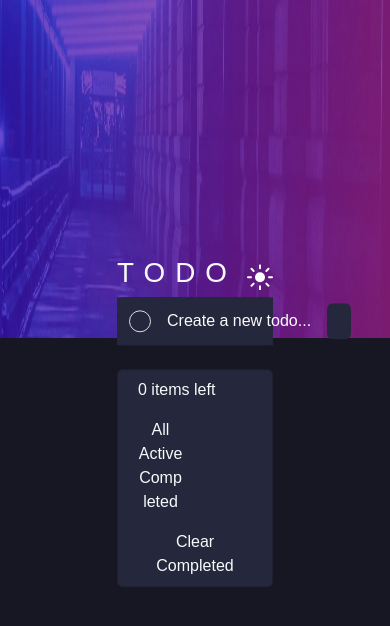
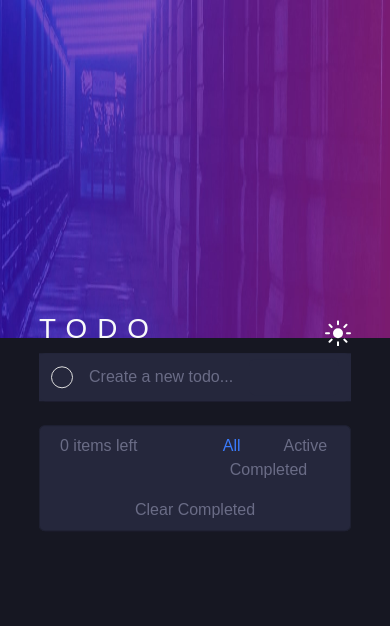
Before and after one commit to mack-daniel/todo-list-app, a React (Create React App) app: page / in a window 390 px wide. Shown: the top 626 px of the page. Built offline with nearby package versions, Linux system fonts and the light colour scheme.

Commit message:
Active button

```diff
--- a/src/App.css
+++ b/src/App.css
@@ -14,6 +14,16 @@ main {
 button {
   background: transparent;
   border: none;
+  color: hsl(234, 39%, 85%);
+}
+button:hover {
+  color: #fff;
+}
+button.active {
+  color: hsl(220, 98%, 61%) !important;
+}
+.light-text {
+  color: rgb(106, 108, 134);
 }
 .top {
   height: 40vh;
@@ -34,11 +44,7 @@ button {
   transform: translate(-50%, -50%);
   width: 40vw;
 }
-a {
-  text-decoration: none;
-  /* color: hsl(0, 0%, 98%); */
-  cursor: pointer;
-}
+
 h1 {
   letter-spacing: 10px;
   color: #fff;
@@ -52,6 +58,10 @@ h1 {
 .light-bg {
   background-color: hsl(0, 0%, 98%);
   color: #111;
+}
+.light {
+  color: hsl(234, 39%, 85%);
+  font-weight: 400;
 }
 
 input[type="checkbox"] {
@@ -101,3 +111,13 @@ input[type="checkbox"]:checked {
 .list-group-item:hover button {
   display: block;
 }
+
+@media (max-width: 686px) {
+  .content {
+    /* position: absolute;
+  top: 50%;
+  left: 50%;
+  transform: translate(-50%, -50%); */
+    width: 80vw;
+  }
+}
--- a/src/App.js
+++ b/src/App.js
@@ -11,6 +11,7 @@ function App() {
   const [todos, setTodos] = useState([]);
   const [darkMode, setDarkMode] = useState(true);
   const [filter, setFilter] = useState("All");
+  const [activeButton, setActiveButton] = useState(1);
 
   const onSubmit = (title) => {
     setTodos((currentTodos) => {
@@ -38,16 +39,27 @@ function App() {
     });
   };
 
-  const allTodos = (name) => {
+  const allTodos = (name, btnId) => {
     setFilter(name);
+    setActiveButton(btnId);
   };
 
-  const activeTodos = (name) => {
+  const activeTodos = (name, btnId) => {
     setFilter(name);
+    setActiveButton(btnId);
   };
 
-  const completedTodos = (name) => {
+  const completedTodos = (name, btnId) => {
     setFilter(name);
+    setActiveButton(btnId);
+  };
+
+  const clearCompleted = () => {
+    setTodos((currentTodos) => {
+      return currentTodos.map((todo) => {
+        return { ...todo, completed: false };
+      });
+    });
   };
 
   return (
@@ -66,6 +78,8 @@ function App() {
           completedTodos={completedTodos}
           activeTodos={activeTodos}
           allTodos={allTodos}
+          clearCompleted={clearCompleted}
+          activeButton={activeButton}
         />
       </div>
     </main>
--- a/src/components/InputItem.jsx
+++ b/src/components/InputItem.jsx
@@ -24,7 +24,7 @@ const InputItem = ({ onSubmit, darkMode }) => {
         }
       >
         <input type="checkbox" disabled />
-        <span id="status">
+        <span id="status" className={darkMode && "light-text"}>
           {newItem !== "" ? "Currently typing" : "Create a new todo..."}
         </span>
         <input
--- a/src/components/ListItem.jsx
+++ b/src/components/ListItem.jsx
@@ -25,7 +25,7 @@ const ListItem = ({
             checked={completed}
             onChange={(e) => toggleTodo(id, e.target.checked)}
           />
-          <span className={completed ? "completed-item ms-3" : "ms-3"}>
+          <span className={completed ? "completed-item ms-3 " : "ms-3 light"}>
             {title}
           </span>
         </div>
--- a/src/components/Main.jsx
+++ b/src/components/Main.jsx
@@ -1,4 +1,4 @@
-import React, { useState } from "react";
+import React from "react";
 import ListItem from "./ListItem";
 
 const Main = ({
@@ -10,6 +10,8 @@ const Main = ({
   allTodos,
   activeTodos,
   completedTodos,
+  clearCompleted,
+  activeButton,
 }) => {
   const FILTER_MAP = {
     All: () => true,
@@ -18,12 +20,12 @@ const Main = ({
   };
   return (
     <div className={darkMode ? "card border-0 dark-bg" : "card border-0"}>
-      <ul className="list-group list-group-flush" id="todo-lists">
+      <ul className="list-group list-group-flush">
         {/* {todos.length === 0 && "No Todos"} */}
         {todos.filter(FILTER_MAP[filter]).map((todo, idx) => (
           <ListItem
             {...todo}
-            key={todo.idx}
+            key={idx}
             toggleTodo={toggleTodo}
             darkMode={darkMode}
             deleteTodo={deleteTodo}
@@ -38,36 +40,46 @@ const Main = ({
         }
       >
         <div className="row gap-3 p-2">
-          <div className={darkMode ? "col text-light" : "col"}>
+          <div className={darkMode ? "col light-text" : "col"}>
             {todos.filter(FILTER_MAP[filter]).length} items left
           </div>
           <div className="col-6">
             <div className="row">
               <button
-                className={darkMode ? "col text-light" : "col"}
-                onClick={() => allTodos("All")}
+                // className={click ? "col active " : "col"}
+                className={`col ${darkMode && "light-text"} ${
+                  activeButton === 1 ? "active" : ""
+                }`}
+                onClick={() => allTodos("All", 1)}
               >
                 All
               </button>
               <button
-                className={darkMode ? "col text-light" : "col"}
-                onClick={() => activeTodos("Active")}
+                // className={darkMode ? "col light-text" : "col"}
+                className={`col ${darkMode && "light-text"} ${
+                  activeButton === 2 ? "active" : ""
+                }`}
+                onClick={() => activeTodos("Active", 2)}
               >
                 Active
               </button>
               <button
-                className={darkMode ? "col text-light" : "col"}
-                onClick={() => completedTodos("Completed")}
+                // className={darkMode ? "col light-text" : "col"}
+                className={`col ${darkMode && "light-text"} ${
+                  activeButton === 3 ? "active" : ""
+                }`}
+                onClick={() => completedTodos("Completed", 3)}
               >
                 Completed
               </button>
             </div>
           </div>
-          <div
-            class={darkMode ? "col text-light text-center" : "col text-center"}
+          <button
+            onClick={() => clearCompleted()}
+            class={darkMode ? "col light-text text-center" : "col text-center"}
           >
             Clear Completed
-          </div>
+          </button>
         </div>
       </footer>
     </div>
```
Also changed, not shown: src/components/Footer.jsx (deleted, +0 -48 lines).
